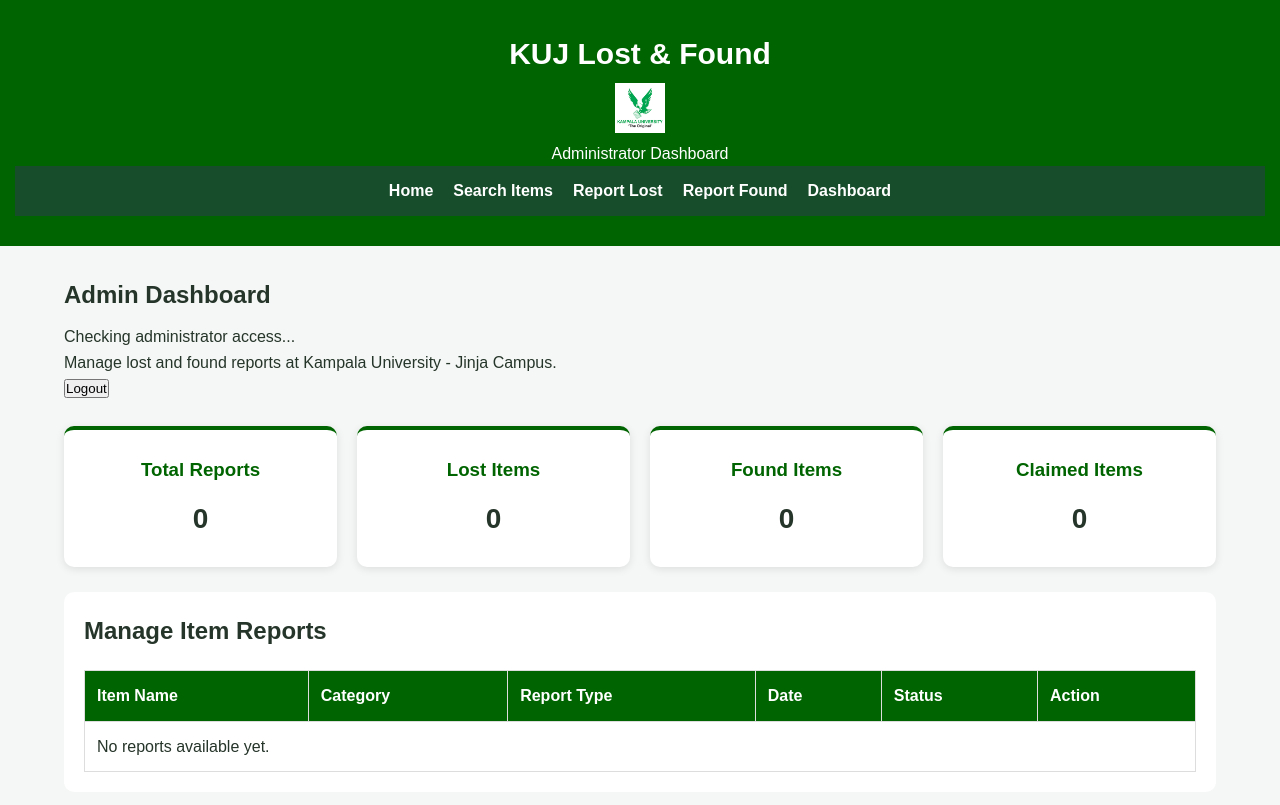
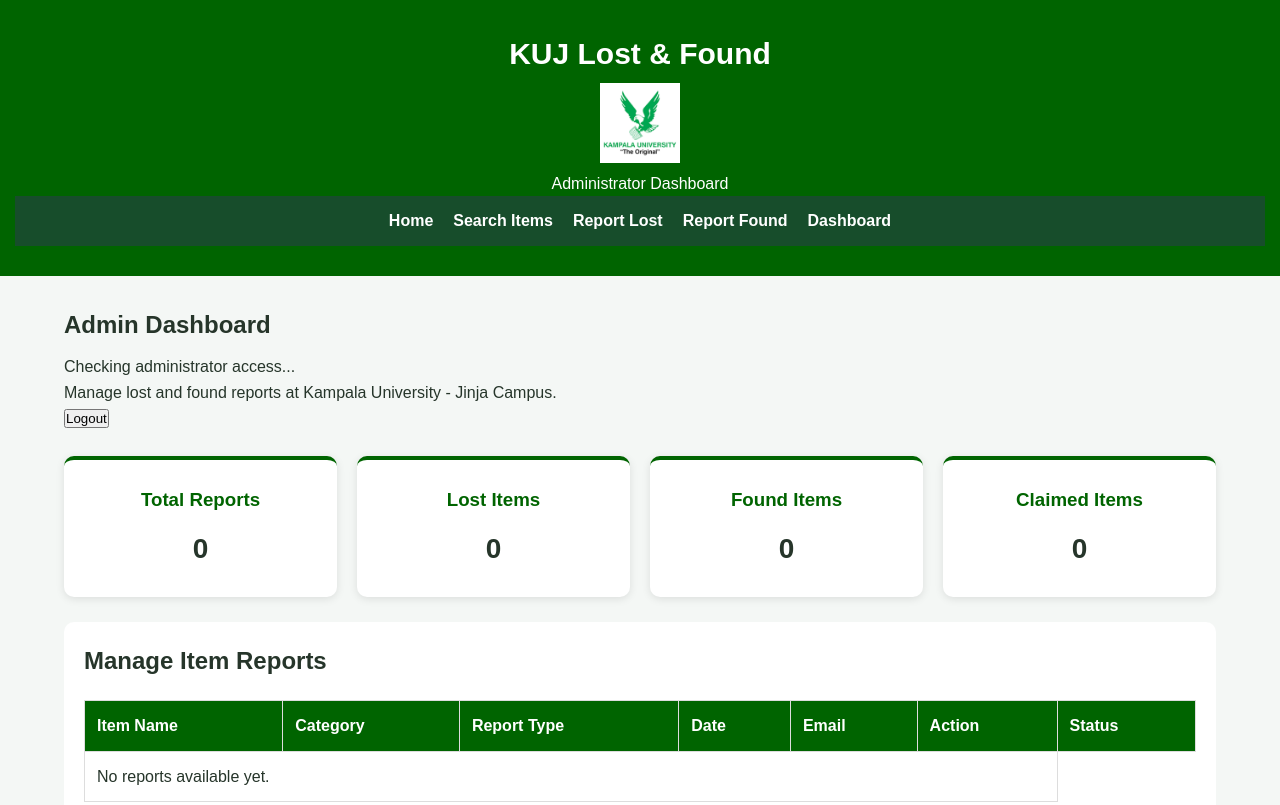
Before and after one commit to sirjonathan-pro/KU_LOST_-_FOUND, a plain HTML site: page admin.html in a window 1280 px wide. Shown: the top 805 px of the page. Drawn offline with Linux system fonts and the light colour scheme; no server answers.

Commit message:
Update image width and modify table headers

```diff
--- a/admin.html
+++ b/admin.html
@@ -14,7 +14,7 @@
     <h1>KUJ Lost & Found</h1>
   <img src ="kuj.png"
         alt="kuj.png"
-        width="50">
+        width="80">
     <p>Administrator Dashboard</p>
 
     <nav>
@@ -78,8 +78,9 @@
                         <th>Category</th>
                         <th>Report Type</th>
                         <th>Date</th>
+                        <th>Email</th>
+                        <th>Action</th>
                         <th>Status</th>
-                        <th>Action</th>
                     </tr>
                 </thead>
 
```
